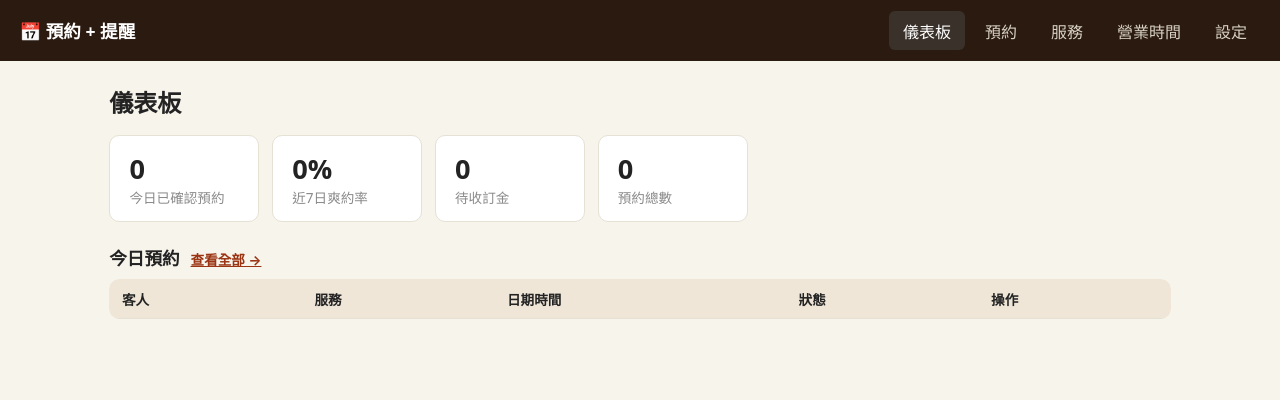
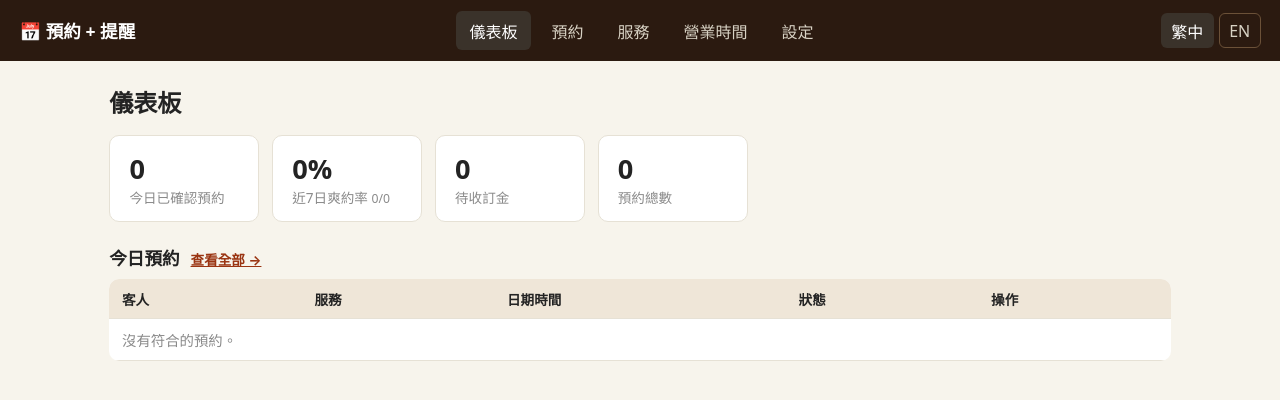
Before and after one commit to charliechan95/booking-reminder-app, a plain HTML site: page index.html in a window 1280 px wide. Drawn offline with Linux system fonts and the light colour scheme.

Commit message:
Update index.html

```diff
--- a/index.html
+++ b/index.html
@@ -3,8 +3,15 @@
 <head>
 <meta charset="utf-8">
 <meta name="viewport" content="width=device-width, initial-scale=1">
-<title>📅 預約 + 提醒</title>
+<title data-i18n="title">📅 預約 + 提醒</title>
 <link rel="stylesheet" href="style.css">
+<style>
+  .lang-switch { display: flex; gap: 0.3rem; margin-left: 0.8rem; }
+  .lang-switch button { border: 1px solid #6b5138; background: transparent;
+    color: #d8d2c4; border-radius: 6px; padding: 0.3rem 0.6rem; cursor: pointer; }
+  .lang-switch button.active { background: #3a322a; color: #fff;
+    border-color: transparent; }
+</style>
 </head>
 <body>
 <header class="topbar">
@@ -16,6 +23,10 @@
     <button data-tab="hours" data-i18n="tab_hours">營業時間</button>
     <button data-tab="settings" data-i18n="tab_settings">設定</button>
   </nav>
+  <div class="lang-switch">
+    <button type="button" data-lang-btn="zh">繁中</button>
+    <button type="button" data-lang-btn="en">EN</button>
+  </div>
 </header>
 <main class="container">
 
@@ -124,7 +135,7 @@
     <p class="muted" data-i18n="hours_hint">勾選營業的日子，設定開門及關門時間。時段會按服務所需時間自動生成。</p>
     <form id="hours-form">
       <table class="tbl"><thead><tr>
-        <th></th><th>Open</th><th>Close</th>
+        <th></th><th data-i18n="hours_open">開門</th><th data-i18n="hours_close">關門</th>
       </tr></thead><tbody id="hours-body"></tbody></table>
       <div class="form-actions">
         <button type="submit" class="primary" data-i18n="hours_save">儲存營業時間</button>
@@ -170,6 +181,7 @@
 
 </main>
 <script src="db.js"></script>
+<script src="i18n.js"></script>
 <script src="app.js"></script>
 </body>
 </html>
```
